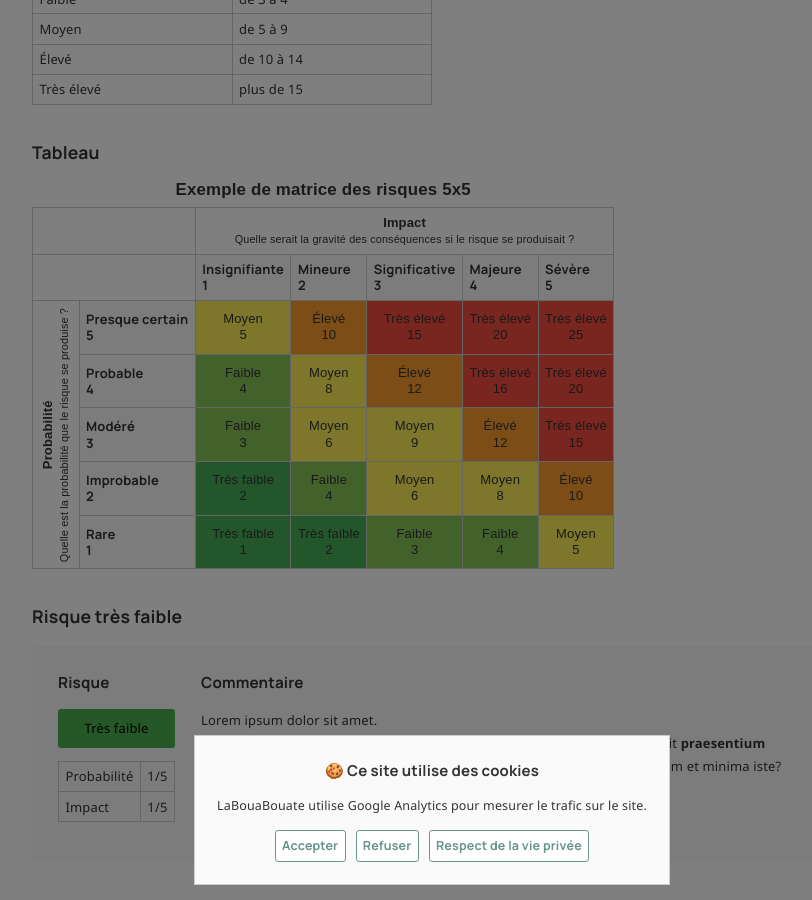
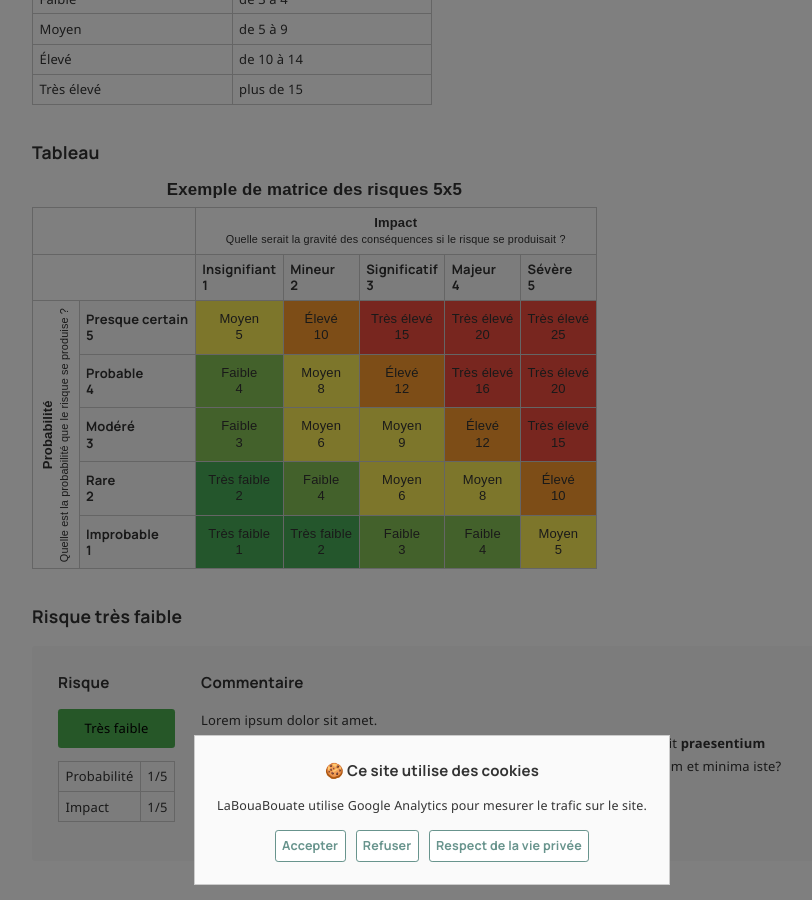
Before and after one commit to leobouard/leobouard.github.io, a Jekyll site: the page built from _pages/test.md, in a window 1280 px wide and 900 px high, scrolled down 310 px. Shown: the whole window, without its empty margins (208-1020 px from the left). Built offline with Jekyll 4.4.1, drawn with Linux system fonts in a browser that asks for light colours; nearby versions of some CDN libraries; some web fonts are replaced.

Commit message:
Update test.md

```diff
--- a/_pages/test.md
+++ b/_pages/test.md
@@ -34,10 +34,10 @@ Très élevé | plus de 15
     </tr>
     <tr style="text-align: center;">
       <td colspan="2"></td>
-      <th>Insignifiante<br>1</th>
-      <th>Mineure<br>2</th>
-      <th>Significative<br>3</th>
-      <th>Majeure<br>4</th>
+      <th>Insignifiant<br>1</th>
+      <th>Mineur<br>2</th>
+      <th>Significatif<br>3</th>
+      <th>Majeur<br>4</th>
       <th>Sévère<br>5</th>
     </tr>
   </thead>
@@ -73,7 +73,7 @@ Très élevé | plus de 15
       <td style="background: #f24d3e;">Très élevé<br>15</td>
     </tr>
     <tr>
-      <th style="font-weight: bold;">Improbable<br>2</th>
+      <th style="font-weight: bold;">Rare<br>2</th>
       <td style="background: #49ae58;">Très faible<br>2</td>
       <td style="background: #88c357;">Faible<br>4</td>
       <td style="background: #fced57;">Moyen<br>6</td>
@@ -81,7 +81,7 @@ Très élevé | plus de 15
       <td style="background: #fc9c2e;">Élevé<br>10</td>
     </tr>
     <tr>
-      <th style="font-weight: bold;">Rare<br>1</th>
+      <th style="font-weight: bold;">Improbable<br>1</th>
       <td style="background: #49ae58;">Très faible<br>1</td>
       <td style="background: #49ae58;">Très faible<br>2</td>
       <td style="background: #88c357;">Faible<br>3</td>
```
